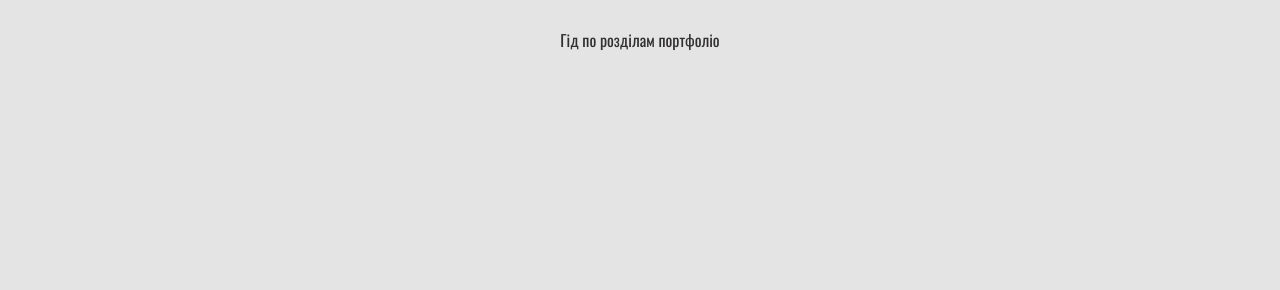
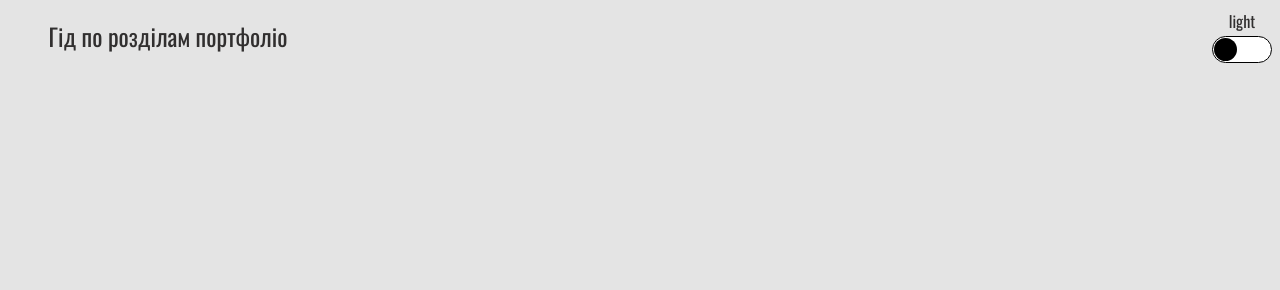
Before and after one commit to OsypenkoViktor/about, a plain HTML site: page index.html in a window 1280 px wide. Shown: the top 290 px of the page. Drawn offline with Linux system fonts and the light colour scheme.

Commit message:
new file:   assets/images/themeSwitcher.svg 	modified:   assets/scripts/themeChanger.js 	modified:   assets/styles/headerGuide.css 	modified:   assets/styles/style.css 	modified:   index.html -реалізований віджет перемикача тем. Мінорно змінено розмітку хедера

```diff
--- a/assets/scripts/themeChanger.js
+++ b/assets/scripts/themeChanger.js
@@ -1,6 +1,9 @@
-let btn = document.querySelector(".themeChanger");
 let root = document.querySelector(":root");
+let themeSwitcher = document.querySelector(".switcher")
+let switcherDisplay = document.querySelector(".switcherDisplay")
 
-btn.addEventListener("click", () => {
-    root.classList.toggle("dark");
+themeSwitcher.addEventListener("click", () => {
+    root.classList.toggle("dark")
+    themeSwitcher.classList.toggle("switcher-on");
+    switcherDisplay.innerText=="light"?switcherDisplay.innerText="dark":switcherDisplay.innerText="light"
     });
--- a/assets/styles/headerGuide.css
+++ b/assets/styles/headerGuide.css
@@ -9,18 +9,18 @@
   }
   /*анімація батьківського єлементу списку*/
   &:hover .guideTitle {
-    color: rgb(255, 255, 255);
-    text-shadow: -5px 2px 5px black, 5px 2px 5px black;
+    cursor: pointer;
+    color: var(--bg-color-main);
+    text-shadow: -5px 2px 5px var(--font-color), 5px 2px 5px var(--font-color);
   }
   /*анімація стрілочок*/
-  &:hover .guideTitle::after,
-  &:hover .guideTitle::before {
+  &:hover .guideTitle::after {
     transform: rotate(90deg);
   }
 }
 /*стилі батьківського елементу списку*/
 .guideTitle {
-  padding: 10px;
+  font-size: 1.5em;
   margin: 10px;
   width: 300px;
   text-align: center;
@@ -30,14 +30,6 @@
     display: inline-block;
     position: relative;
     left: 10px;
-    transform: rotate(-90deg);
-    transition: transform 0.3s ease;
-  }
-  &::before {
-    content: url("../images/guideArrow.png");
-    display: inline-block;
-    position: relative;
-    right: 10px;
     transform: rotate(-90deg);
     transition: transform 0.3s ease;
   }
--- a/assets/styles/style.css
+++ b/assets/styles/style.css
@@ -1,8 +1,12 @@
 /*стилі основної теми*/
+* {
+  box-sizing: border-box;
+}
 :root {
   --bg-color-main: #e4e4e4;
   --font-color: rgb(49, 47, 47);
   --button-bgc: #ffffff;
+  --theme-switcher: #000000;
   color-scheme: light;
 }
 /* стилі темної теми*/
@@ -30,14 +34,16 @@ button {
 }
 nav {
   display: flex;
-  justify-content: space-around;
+  justify-content: space-between;
 }
 
 a {
   color: inherit;
+  font-size: 1.5em;
   &:hover {
-    color: rgb(255, 255, 255);
-    text-shadow: 3px 3px 10px black, -3px -3px 10px black;
+    color: var(--bg-color-main);
+    text-shadow: 3px 3px 10px var(--font-color),
+      -3px -3px 10px var(--font-color);
   }
   transition: text-shadow 0.3s linear, color 0.6s ease-in-out;
 }
@@ -61,3 +67,36 @@ p {
 .intro {
   margin-right: 20px;
 }
+
+.switcher {
+  cursor: pointer;
+  position: relative;
+  z-index: 0;
+  width: 60px;
+  height: 27px;
+  background-color: #fff;
+  border: 1px black solid;
+  border-radius: 40px;
+  &::after {
+    content: "";
+    height: 23px;
+    width: 23px;
+    background-color: var(--theme-switcher);
+    border-radius: 50%;
+    z-index: 1;
+    position: absolute;
+    top: 1px;
+    left: 1px;
+  }
+}
+
+.switcher-on::after {
+  left: 32px;
+}
+
+.switcherContainer {
+  text-align: center;
+  display: flex;
+  flex-direction: column;
+  justify-content: space-around;
+}
--- a/index.html
+++ b/index.html
@@ -19,6 +19,10 @@
             <a href="#">Детальніше про мене</a>
             <a href="#">Друк</a>
           </div>
+        </div>
+        <div class="switcherContainer">
+          <div class="switcherDisplay">light</div>
+          <div class="switcher"></div>
         </div>
       </nav>
       <div class="mainInfoCard">
@@ -47,5 +51,6 @@
         </div>
       </div>
     </div>
+    <script src="/assets/scripts/themeChanger.js"></script>
   </body>
 </html>
```
Also changed, not shown: assets/images/themeSwitcher.svg (added).
